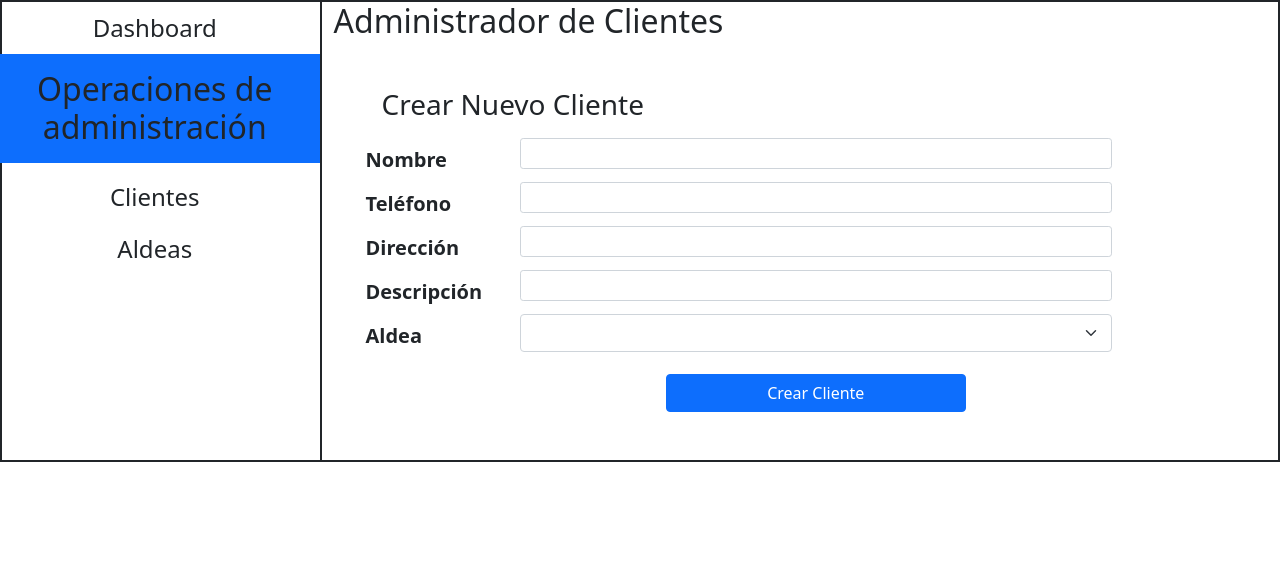
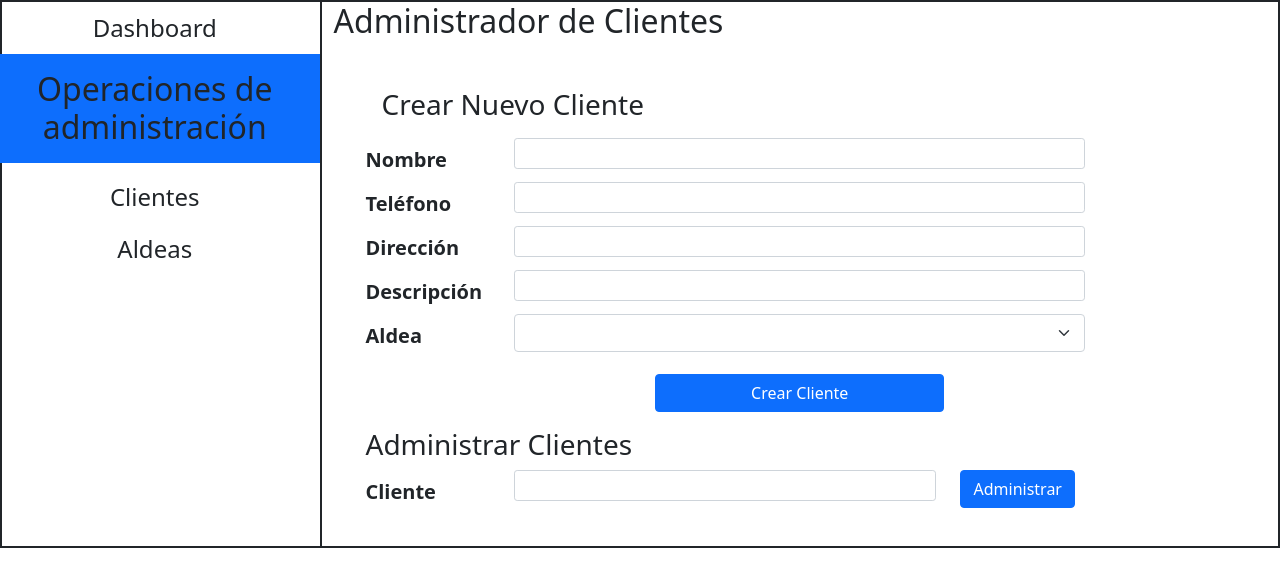
Before and after one commit to xhuniktzi/ctrl-cable-tv-san-rafael, a Flask app: page /admin/clients/ in a window 1280 px wide. Shown: the part 58-645 px from the top of the page. Run offline with Flask 2, Linux system fonts and the light colour scheme; tables that the repository leaves empty hold one stand-in row (values such as "Sample post").

Commit message:
dev: remove container fluid in form and create new form

```diff
--- a/src/templates/client_admin.html
+++ b/src/templates/client_admin.html
@@ -1,11 +1,7 @@
 {% extends 'base_layout.html' %} {% block title %} Administrador de Clientes {%
 endblock %} {% block content %}
 <h2>Administrador de Clientes</h2>
-<form
-  action="{{url_for('create_client')}}"
-  method="POST"
-  class="container-fluid m-3 p-3"
->
+<form action="{{url_for('create_client')}}" method="POST" class="m-3 p-3">
   <h3 class="m-3">Crear Nuevo Cliente</h3>
   <div class="row">
     <label for="name" class="col-lg-2 col-form-label fw-bolder fs-5"
@@ -77,5 +73,25 @@ endblock %} {% block content %}
   <div class="d-grid gap-2 col-4 mx-auto m-3">
     <input type="submit" value="Crear Cliente" class="btn btn-primary" />
   </div>
+
+  <form class="m-3 p-3">
+    <h3>Administrar Clientes</h3>
+    <div class="row">
+      <label for="client" class="col-lg-2 col-form-label fw-bolder fs-5"
+        >Cliente</label
+      >
+      <div class="col-lg-6">
+        <input
+          type="text"
+          name="client"
+          id="client"
+          class="form-control form-control-sm"
+        />
+      </div>
+      <div class="col-lg-2">
+        <input type="submit" value="Administrar" class="btn btn-primary" />
+      </div>
+    </div>
+  </form>
 </form>
 {% endblock content %}
```
